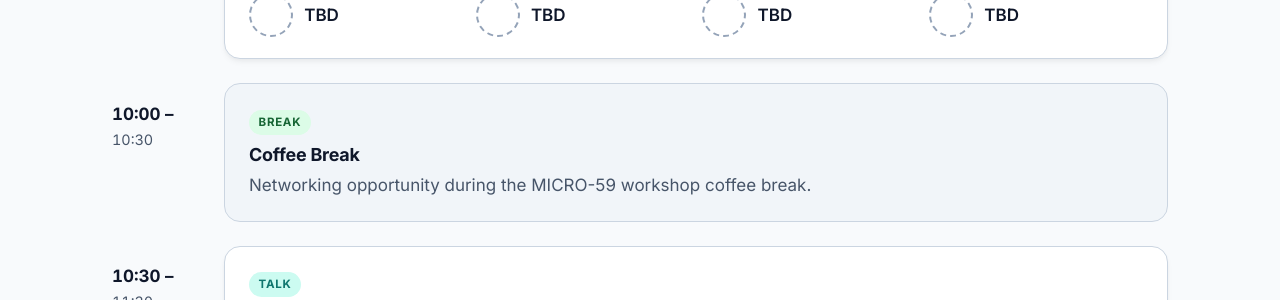
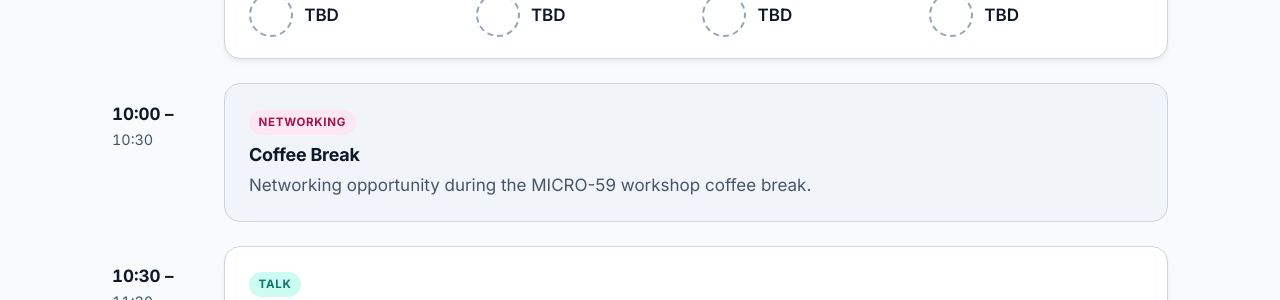
Before and after one commit to comparchsa/jobs-workshop.github.io, a Jekyll site: the page built from schedule.md, in a window 1280 px wide and 1400 px high, scrolled down 742 px. Shown: the part 201-501 px from the top of the window. Built offline with Jekyll 4.4.1, drawn with Linux system fonts in a browser that asks for light colours.

Commit message:
Schedule: coffee break tagged "networking", in pink
- tag: networking on the break slot, so the chip reads NETWORKING while
  kind: break still drives the slot styling
- --chip-break-bg/fg go from green to pink (contrast ~8:1)

Co-Authored-By: Claude Opus 5 <noreply@anthropic.com>

```diff
--- a/_data/schedule.yml
+++ b/_data/schedule.yml
@@ -66,6 +66,7 @@
 - start: "10:00"
   end: "10:30"
   kind: break
+  tag: networking
   title: Coffee Break
   description: >-
     Networking opportunity during the MICRO-59 workshop coffee break.
--- a/assets/css/style.css
+++ b/assets/css/style.css
@@ -58,7 +58,7 @@
   /* --- Session-kind chips ------------------------- */
   --chip-panel-bg:   #dbeafe;  --chip-panel-fg:   #1e40af;  /* blue   */
   --chip-talk-bg:    #ccfbf1;  --chip-talk-fg:    #0f766e;  /* teal */
-  --chip-break-bg:   #dcfce7;  --chip-break-fg:   #166534;  /* green  */
+  --chip-break-bg:   #fce7f3;  --chip-break-fg:   #9d174d;  /* pink   */
   --chip-session-bg: #ffedd5;  --chip-session-fg: #9a3412;  /* orange */
 
   /* --- Shape ------------------------------------------------------------ */
```
